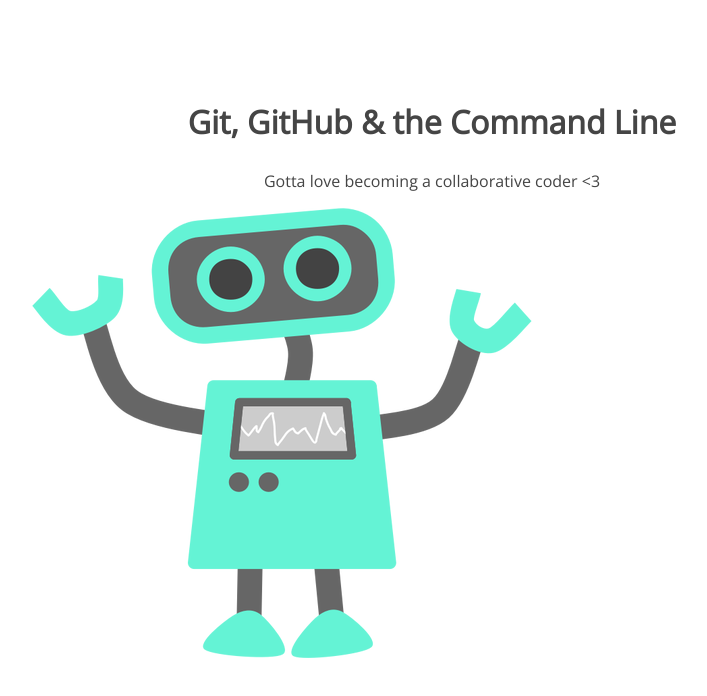
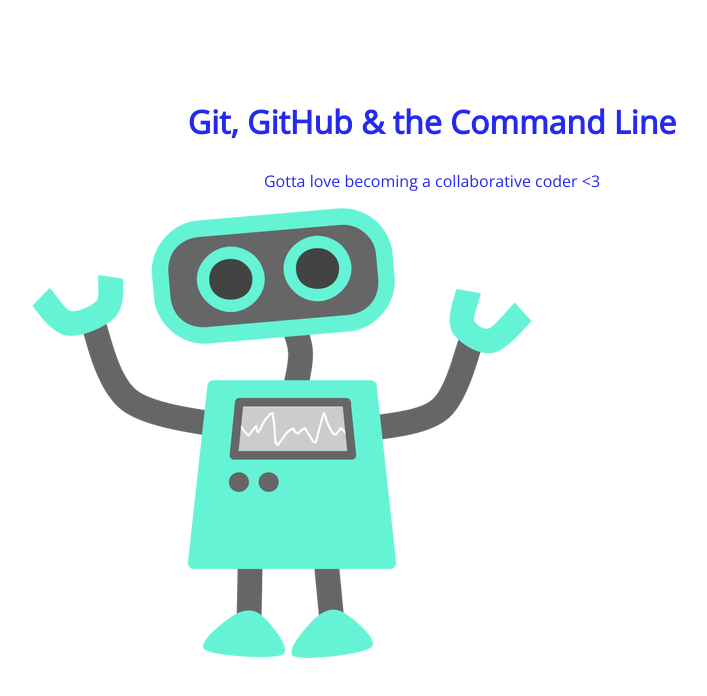
Before and after one commit to JCarlos831/105-project, a plain HTML site: page index.html in a window 1280 px wide. Shown: the whole page, without its empty margins (208-915 px from the left). Drawn offline with nearby package versions, Linux system fonts and the light colour scheme.

Commit message:
New color for header font

```diff
--- a/css/style.css
+++ b/css/style.css
@@ -5,7 +5,7 @@ section {
 section h1,
 section p {
 	text-align: center;
-	color: #454545;
+	color: #2529eb;
 }
 section h1 {
 	font: 32px 'Open Sans';
```
